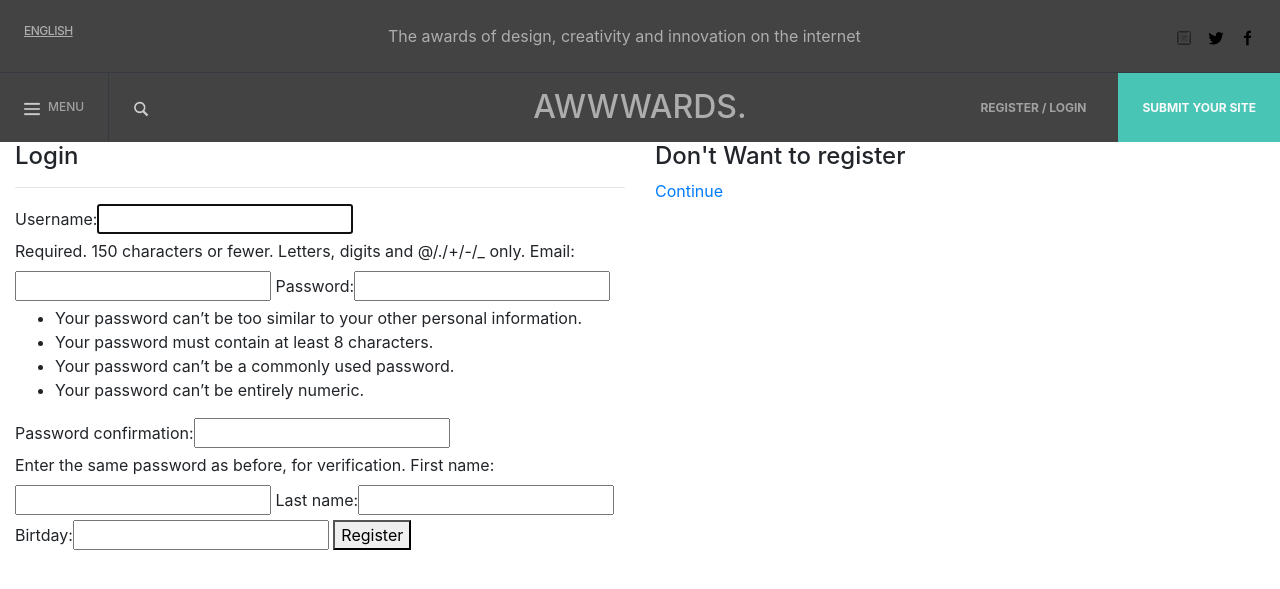
After one commit to IreriVIkki/awwwards, a Django app: page /signup/ in a window 1280 px wide. The commit adds this page. Shown: the top 589 px of the page. Run offline with Django 3.2, Linux system fonts and the light colour scheme; some libraries are stand-ins or nearby versions.

Commit message:
created a custom user registration form and confirmed that it works and registers new users

```diff
--- /dev/null
+++ b/awards/forms.py
@@ -0,0 +1,25 @@
+from django import forms
+# fill in custom user info then save it
+from django.contrib.auth.models import User
+from django.contrib.auth.forms import UserCreationForm
+
+
+class MyRegistrationForm(UserCreationForm):
+    email = forms.EmailField(required=True)
+    first_name = forms.CharField(required=False)
+    last_name = forms.CharField(required=False)
+    birtday = forms.DateField(required=False)
+
+    class Meta:
+        model = User
+        fields = ('username', 'email', 'password1', 'password2')
+
+    def save(self, commit=True):
+        user = super(MyRegistrationForm, self).save(commit=False)
+        user.email = self.cleaned_data['email']
+        user.first_name = self.cleaned_data['first_name']
+        user.last_name = self.cleaned_data['last_name']
+
+        user.save()
+
+        return user
--- a/awards/templates/base/layout.html
+++ b/awards/templates/base/layout.html
@@ -71,7 +71,7 @@
                         <a class="f-12 font-weight-bold mr-3 ml-auto nav-link text-white-50" href="{% url 'logout'%}">logout</a>
 
                         {% else %}
-                        <a href="{% url 'login' }}" class="f-12 font-weight-bold mr-3 ml-auto nav-link text-white-50">REGISTER
+                        <a href="{% url 'login' %}" class="f-12 font-weight-bold mr-3 ml-auto nav-link text-white-50">REGISTER
                             /
                             LOGIN</a>
                         {% endif %}
--- a/awards/templates/login.html
+++ b/awards/templates/login.html
@@ -41,7 +41,7 @@
         <h4>Related Links</h4>
         <p>
             <a href="">Forgot Password?</a> <br>
-            <a href="">Create new account.</a> <br>
+            <a href="{% url 'signup' %}">Create new account.</a> <br>
             <a href="">Feedback</a>
         </p>
     </div>
--- /dev/null
+++ b/awards/templates/register.html
@@ -0,0 +1,37 @@
+{% extends "base/layout.html" %}
+{% load static %}
+
+{% block content %}
+
+<div class="row p-0 m-0">
+    <div class="col-lg-6 col-md-6 col-sm-6">
+
+        <h4>Login</h4>
+        <hr>
+
+        {% if messages %}
+        {% for message in messages %}
+        <p class="alert alert-info">{{ message }}</p>
+        {% endfor %}
+        {% endif %}
+
+        <form method="post">
+
+            {% csrf_token %}
+
+            {{ form }}
+
+            <button type="submit">Register</button>
+
+        </form>
+    </div>
+
+    <div class="col-lg-6 col-md-6 col-sm-6">
+        <h4>Don't Want to register</h4>
+        <p>
+            <a href="{% url 'home' %}">Continue</a>
+        </p>
+    </div>
+
+</div>
+{% endblock content %}
--- a/awards/views.py
+++ b/awards/views.py
@@ -3,6 +3,7 @@ from django.contrib.auth.forms import UserCreationForm
 from django.core.mail import mail_admins
 from django.contrib.auth.models import User
 from django.contrib import auth, messages
+from .forms import MyRegistrationForm
 import datetime
 
 # Create your views here.
@@ -43,3 +44,19 @@ def profile(request):
         return redirect("login")
     user = get_object_or_404(User, id=request.user.id)
     return render(request, 'profile.html', {'user': user})
+
+
+def signup(request):
+    if request.method == 'POST':
+        form = MyRegistrationForm(request.POST)
+        if form.is_valid():
+            print('here')
+            form.save()
+            return redirect('login')
+
+    form = MyRegistrationForm()
+
+    context = {
+        'form': form
+    }
+    return render(request, 'register.html', context)
```
